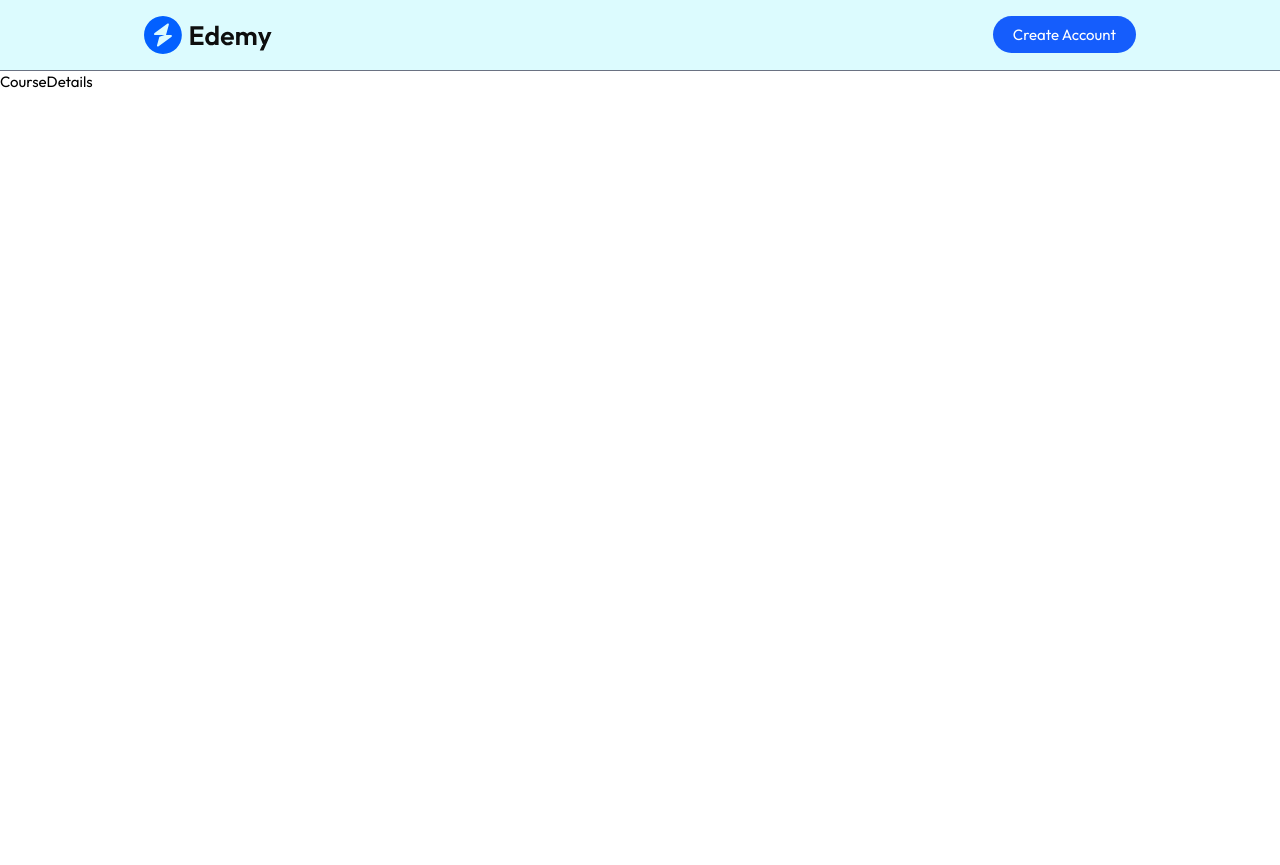
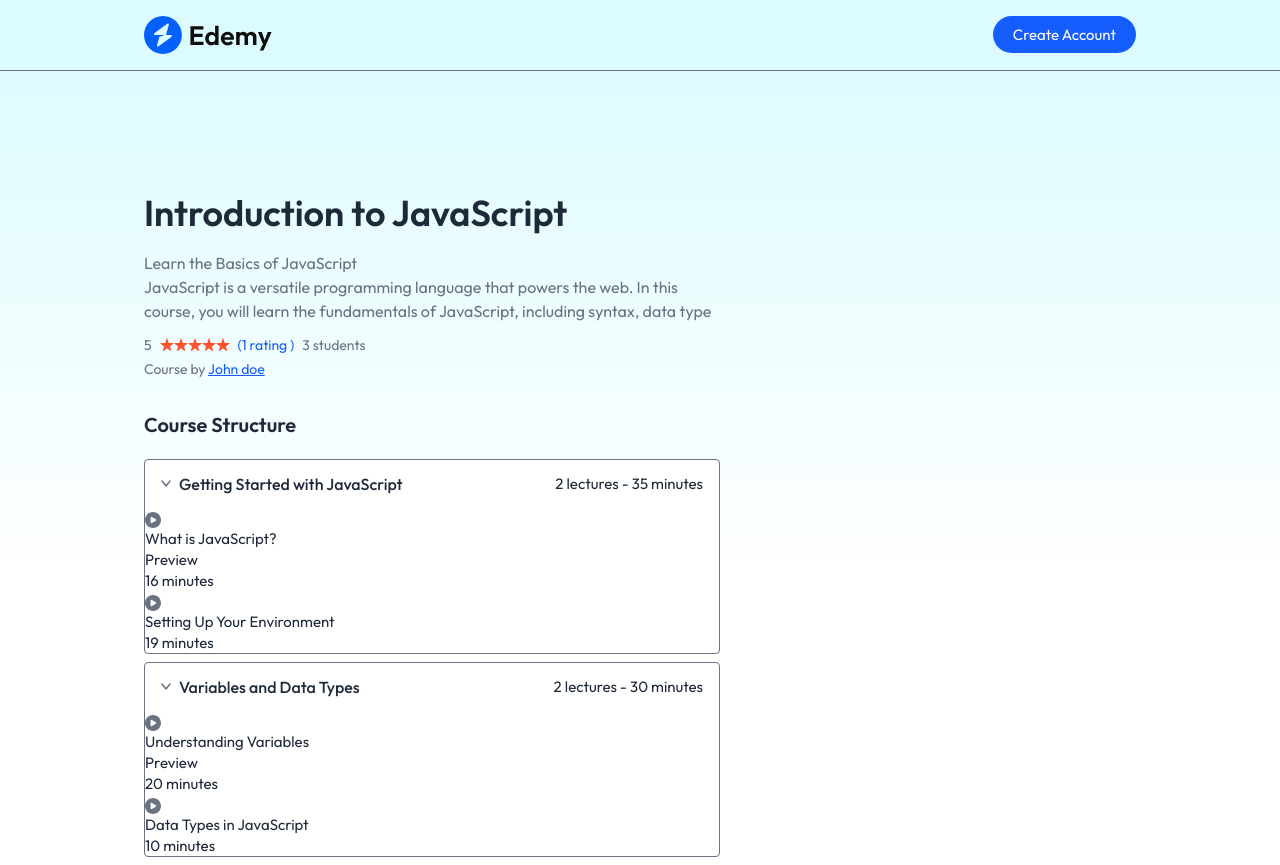
Before and after one commit to find-aziz/LMS-React-Frontend, a React (Vite) app: page /course/605c72efb3f1c2b1f8e4e1a1 in a window 1280 px wide. Before the commit the page ends 800 px from the top, so only its background shows below. Built offline with nearby package versions, Linux system fonts and the light colour scheme; no server answers.

Commit message:
course detail page structure chapter duration calc func

```diff
--- a/src/components/student/CourseCard.jsx
+++ b/src/components/student/CourseCard.jsx
@@ -11,7 +11,7 @@
       <img className="w-full" src={course.courseThumbnail} alt="" />
       <div className="p-3 text-left">
         <h3 className="text-base font-semibold">{course.courseTitle}</h3>
-        <p className="text-gray-500">{course.educator.name}</p>
+        <p className="text-gray-500">John Doe</p>
         <div className="flex items-center space-x-2">
           <p>{calculateRating(course)}</p>
           <div className="flex">
--- a/src/context/AppContext.jsx
+++ b/src/context/AppContext.jsx
@@ -1,6 +1,7 @@
 import { createContext, useEffect, useState } from "react";
 import { dummyCourses } from "../assets/assets";
 import { useNavigate } from "react-router-dom";
+import humanizeDuration from "humanize-duration";
 
 export const AppContext = createContext();
 
@@ -25,6 +26,31 @@
     return totalRating / course.courseRatings.length;
   };
 
+  const calculateChapterTime = (chapter) => {
+    let time = 0;
+    chapter.chapterContent.map((lecture) => (time += lecture.lectureDuration));
+    return humanizeDuration(time * 60 * 1000, { units: ["h", "m"] });
+  };
+
+  const calculateCourseDuration = (course) => {
+    let time = 0;
+    course.courseContent.map((chapter) => chapter.courseContent.map(
+      (lecture) => (time += lecture.lectureDuration)
+    ));
+    return humanizeDuration(time * 60 * 1000, { units: ["h", "m"] });
+  }
+
+
+  const calculateNoOfLectures = (course) => {
+    let totalLectures = 0;
+    course.courseContent.forEach((chapter) => {
+      if(Array.isArray(chapter.chapterContent)){
+        totalLectures += chapter.chapterContent.length;
+      }
+    });
+    return totalLectures;
+  }
+
   useEffect(() => {
     fetchAllCourses();
   }, []);
@@ -35,6 +61,9 @@
     calculateRating,
     isEducator,
     setIsEducator,
+    calculateNoOfLectures,
+    calculateChapterTime,
+    calculateCourseDuration,
   };
   return (
     <AppContext.Provider value={value}>{props.children}</AppContext.Provider>
--- a/src/pages/student/CourseDetails.jsx
+++ b/src/pages/student/CourseDetails.jsx
@@ -1,7 +1,130 @@
-import React from "react";
+import React, { useContext, useEffect, useState } from "react";
+import { useParams } from "react-router-dom";
+import { AppContext } from "../../context/AppContext";
+import Loading from "../../components/student/Loading";
+import { assets } from "../../assets/assets";
+import humanizeDuration from "humanize-duration";
 
 const CourseDetails = () => {
-  return <div>CourseDetails</div>;
+  const { id } = useParams();
+  const [courseData, setCourseData] = useState(null);
+  const {
+    allCourses,
+    calculateRating,
+    calculateChapterTime,
+    calculateNoOfLectures,
+    calculateCourseDuration,
+  } = useContext(AppContext);
+  const fetchCourseData = async () => {
+    const findCourse = await allCourses.find((course) => course._id === id);
+    setCourseData(findCourse);
+  };
+  useEffect(() => {
+    fetchCourseData();
+  }, [courseData]);
+  return courseData ? (
+    <>
+      <div className="flex md:flex-row flex-col-reverse gap-10 relative items-center justify-between   px-8 pt-20 md:px-36 md:pt-30 text-left">
+        <div className="absolute top-0 left-0 w-full h-section-height bg-gradient-to-b from-cyan-100/70"></div>
+        {/* left column */}
+        <div className="max-w-xl z-10 text-gray-500">
+          <h1 className="md:text-course-details-heading-large text-course-details-heading-small font-semibold text-gray-800">
+            {courseData.courseTitle}
+          </h1>
+          <p
+            className="pt-4 md:text-base text-sm"
+            dangerouslySetInnerHTML={{
+              __html: courseData.courseDescription.slice(0, 200),
+            }}
+          ></p>
+          {/* review and rating  */}
+          <div className="flex items-center space-x-2 pt-3 pb-1 text-sm">
+            <p>{calculateRating(courseData)}</p>
+            <div className="flex">
+              {[...Array(5)].map((_, i) => (
+                <img
+                  key={i}
+                  src={
+                    i < Math.floor(calculateRating(courseData))
+                      ? assets.star
+                      : assets.star_blank
+                  }
+                  alt="starts"
+                  className="w-3.5 h-3.5"
+                />
+              ))}
+            </div>
+            <p className="text-blue-600">
+              ({courseData.courseRatings.length}{" "}
+              {courseData.courseRatings.length > 1 ? " ratings" : " rating"} )
+            </p>
+            <p>
+              {courseData.enrolledStudents.length}
+              {courseData.enrolledStudents.length > 1
+                ? " students"
+                : " student"}
+            </p>
+          </div>
+          <p className="text-sm">
+            Course by <span className="text-blue-600 underline">John doe</span>
+          </p>
+          <div className="pt-8 text-gray-800">
+            <h2 className="text-xl font-semibold">Course Structure</h2>
+            <div className="pt-5">
+              {courseData.courseContent.map((chapter, i) => (
+                <div
+                  className="border border-gray-500 bg-white mb-2 rounded"
+                  key={i}
+                >
+                  <div className="flex items-center justify-between px-4 py-3 cursor-pointer select-none">
+                    <div className="flex items-center gap-2">
+                      <img src={assets.down_arrow_icon} alt="down_arrow_icon" />
+                      <p className="font-medium md:text-base text-sm">
+                        {chapter.chapterTitle}
+                      </p>
+                    </div>
+                    <p className="text-sm md:text-default">
+                      {chapter.chapterContent.length} lectures -{" "}
+                      {calculateChapterTime(chapter)}
+                    </p>
+                  </div>
+                  <div>
+                    <ul>
+                      {chapter.chapterContent.map((lecture, i) => (
+                        <li key={i}>
+                          <img
+                            src={assets.play_icon}
+                            alt="play_icon"
+                            className="w-4 h-4 mt-1"
+                          />
+                          <div>
+                            <p>{lecture.lectureTitle}</p>
+                            <div>
+                              {lecture.isPreviewFree && <p>Preview</p>}
+                              <p>
+                                {humanizeDuration(
+                                  lecture.lectureDuration * 60 * 1000,
+                                  { units: ["h", "m"] }
+                                )}
+                              </p>
+                            </div>
+                          </div>
+                        </li>
+                      ))}
+                    </ul>
+                  </div>
+                </div>
+              ))}
+            </div>
+          </div>
+        </div>
+        {/* right column */}
+        <div></div>
+      </div>
+    </>
+  ) : (
+    <Loading />
+  );
 };
 
 export default CourseDetails;
--- a/tailwind.config.js
+++ b/tailwind.config.js
@@ -9,7 +9,10 @@
         default: ["15px", { lineHeight: "21px" }],
       },
       gridTemplateColumns: {
-        "auto": "repeat(auto-fit, minmax(200px, 1fr))",
+        auto: "repeat(auto-fit, minmax(200px, 1fr))",
+      },
+      spacing: {
+        "section-height": "500px",
       },
     },
   },
```
Also changed, not shown: src/components/student/Loading.jsx (+4 -6 lines).
